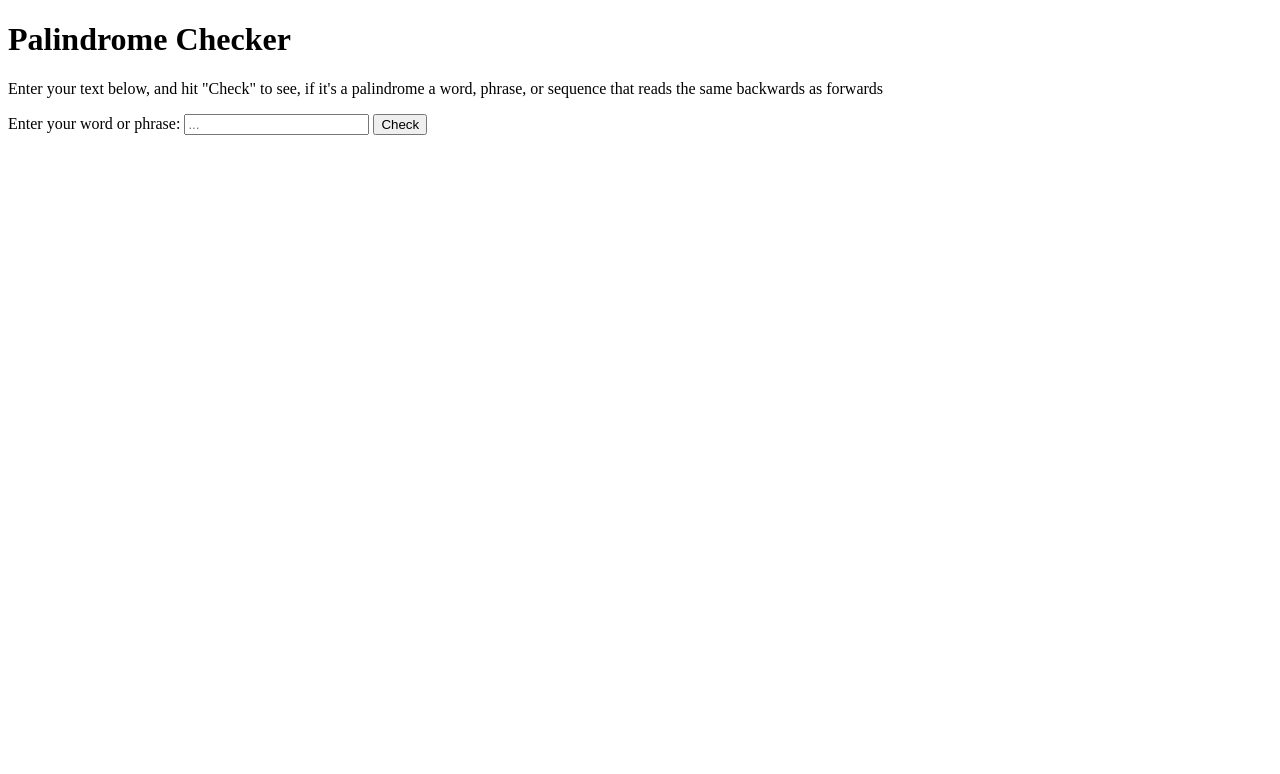
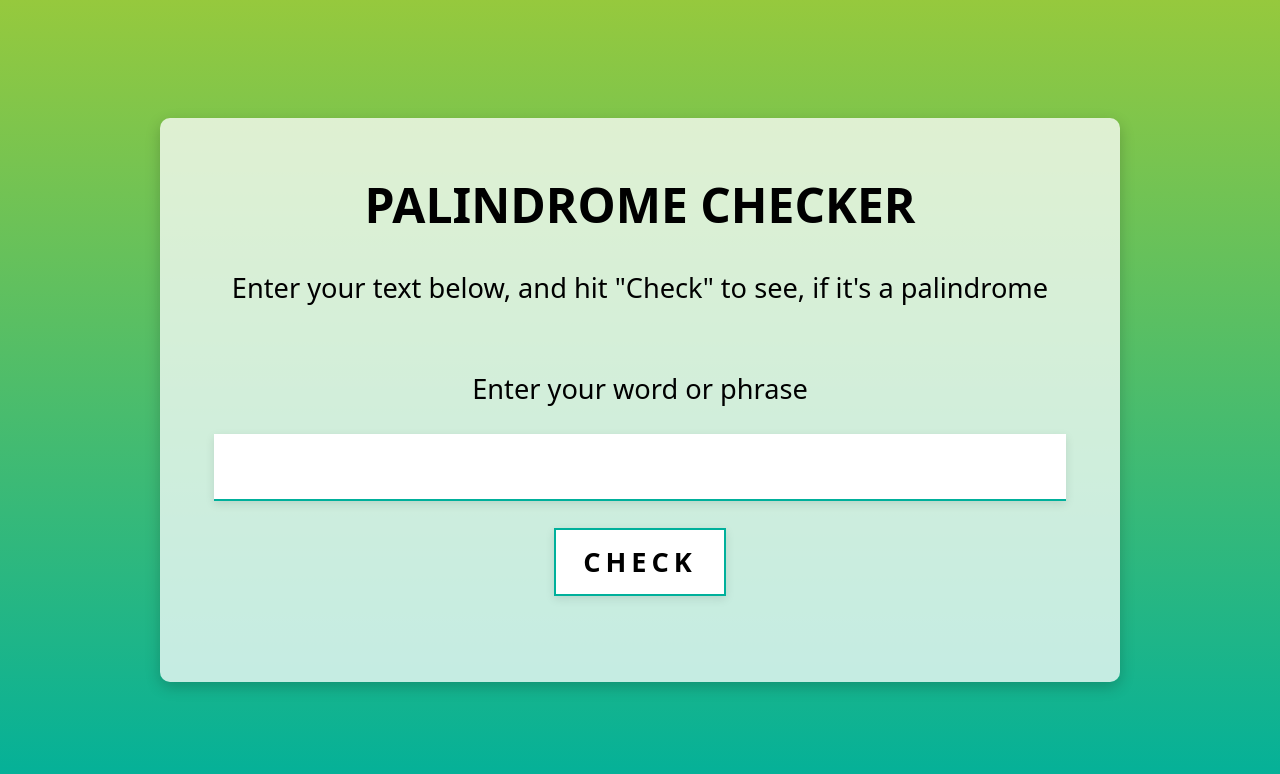
Before and after one commit to morauszkia/fcc-palindrome-checker, a plain HTML site: page index.html in a window 1280 px wide. Drawn offline with Linux system fonts and the light colour scheme.

Commit message:
Added some basic styling

```diff
--- a/index.html
+++ b/index.html
@@ -5,6 +5,7 @@
         <meta charset="UTF-8">
         <meta name="viewport" content="width=device-width, initial-scale=1.0">
         <title>Palindrome Checker</title>
+        <link rel="stylesheet" href="./styles.css">
     </head>
 
     <body>
@@ -12,16 +13,16 @@
             <header class="header">
                 <h1 class="header__title">Palindrome Checker</h1>
                 <p class="header__instructions">Enter your text below, and hit "Check" to see, if it's a
-                    <span class="instructions__tooltip">
+                    <span class="tooltip">
                         palindrome
-                        <span class="instructions__tooltip-text">a word, phrase, or
+                        <span class="tooltip-text">a word, phrase, or
                             sequence that reads the same backwards as forwards</span>
                     </span>
                 </p>
             </header>
             <form class="form">
-                <label class="form__label" for="text-input">Enter your word or phrase:</label>
-                <input class="form__input" type="text" id="text-input" placeholder="...">
+                <label class="form__label" for="text-input">Enter your word or phrase</label>
+                <input class="form__input" type="text" id="text-input">
                 <button class="form__btn" id="check-btn">Check</button>
             </form>
             <section class="result">
--- /dev/null
+++ b/styles.css
@@ -0,0 +1,98 @@
+*,
+*::before,
+*::after {
+  margin: 0;
+  padding: 0;
+  box-sizing: border-box;
+}
+
+body {
+  min-height: 100vh;
+  background: #00b09b; /* fallback for old browsers */
+  background: -webkit-linear-gradient(
+    to bottom,
+    #96c93d,
+    #00b09b
+  ); /* Chrome 10-25, Safari 5.1-6 */
+  background: linear-gradient(
+    to bottom,
+    #96c93d,
+    #00b09b
+  ); /* W3C, IE 10+/ Edge, Firefox 16+, Chrome 26+, Opera 12+, Safari 7+ */
+
+  font-family: system-ui, -apple-system, BlinkMacSystemFont, "Segoe UI", Roboto,
+    Oxygen, Ubuntu, Cantarell, "Open Sans", "Helvetica Neue", sans-serif;
+
+  font-size: clamp(1rem, 0.6rem + 2vw, 1.7rem);
+
+  display: flex;
+  justify-content: center;
+  align-items: center;
+}
+
+.container {
+  background-color: rgba(255, 255, 255, 0.75);
+  padding: 2em;
+  border-radius: 10px;
+  box-shadow: 0 5px 15px rgba(0, 0, 0, 0.2);
+
+  display: flex;
+  flex-direction: column;
+  gap: 2rem;
+
+  width: min(90%, 60rem);
+}
+
+.header {
+  text-align: center;
+  margin-bottom: 2rem;
+}
+
+.header__title {
+  font-size: clamp(2rem, 0.8rem + 3vw, 3rem);
+  text-transform: uppercase;
+  margin-bottom: 2rem;
+}
+
+.tooltip {
+  position: relative;
+  cursor: help;
+}
+
+.tooltip-text {
+  opacity: 0;
+  position: absolute;
+}
+
+.form {
+  display: flex;
+  flex-direction: column;
+  gap: 1em;
+  align-items: center;
+}
+
+.form__label {
+}
+
+.form__input {
+  font: inherit;
+  padding: 0.5em 1em;
+  outline: none;
+  border: none;
+  border-bottom: 2px solid #00b09b;
+  width: 100%;
+  text-align: center;
+  box-shadow: 0 3px 9px rgba(0, 0, 0, 0.1);
+}
+
+.form__btn {
+  font: inherit;
+  padding: 0.5em 1em;
+  border: 2px solid #00b09b;
+  background-color: #fff;
+  box-shadow: 0 3px 9px rgba(0, 0, 0, 0.1);
+  text-transform: uppercase;
+  font-weight: 700;
+  letter-spacing: 5px;
+  cursor: pointer;
+}
```
